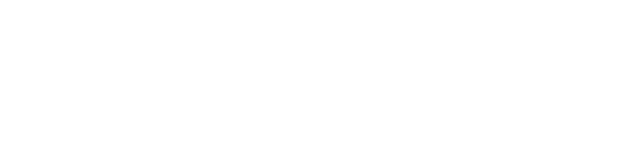
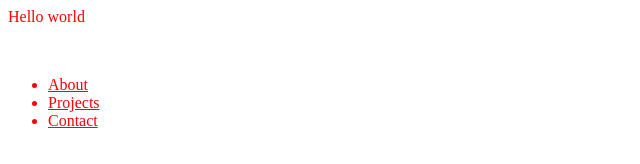
Before and after one commit to rozon108/E-Portfolio, a plain HTML site: page index.html in a window 1280 px wide. Shown: the whole page, without its empty margins (0-640 px from the left). Drawn offline with Linux system fonts and the light colour scheme.

Commit message:
Navigation bar in progress and added assets
Signed-off-by: Rojan <learncode.rojan@gmail.com>

```diff
--- a/index.html
+++ b/index.html
@@ -1,12 +1,49 @@
 <!DOCTYPE html>
 <html lang="en">
+
 <head>
     <meta charset="UTF-8">
     <meta http-equiv="X-UA-Compatible" content="IE=edge">
     <meta name="viewport" content="width=device-width, initial-scale=1.0">
     <title>Rojan</title>
+    <link rel="stylesheet" href="style.css">
 </head>
+
 <body>
+    Hello world
+    <section id="landing-page">
+        <!-- navigation-bar -->
+        <nav>
+            <figure>
+                <img>
+            </figure>
+            <ul class="nav__link--list">
+                <li class="nav__link">
+                    <a href="#" class="
+                    nav__link--anchor
+                    link__hover-effect
+                    link__hover-effect--black">
+                    About</a>
+                </li>
+                <li class="nav__link">
+                    <a href="#" class="
+                    nav__link--anchor
+                    link__hover-effect
+                    link__hover-effect--black">
+                    Projects</a>
+                </li>
+                <li class="nav__link">
+                    <a href="#" class="
+                    nav__link--anchor
+                    link__hover-effect
+                    link__hover-effect--black">
+                    Contact</a>
+                </li>
+            </ul>
 
+
+        </nav>
+    </section>
 </body>
+
 </html>
--- a/style.css
+++ b/style.css
@@ -0,0 +1,3 @@
+* {
+    color: red
+}
```
Also changed, not shown: assets/Eportfolio YT.png (added), assets/Frontend Simplified.jpg (added), assets/Frontend Simplified.png (added), assets/blinker mockup.png (added), assets/circle.svg (added), assets/favicon.ico (added), assets/google mockup.png (added), assets/logo.svg (added), assets/semi circle.svg (added), assets/squiggly.svg (added), assets/triangle.svg (added), 3 other files.
